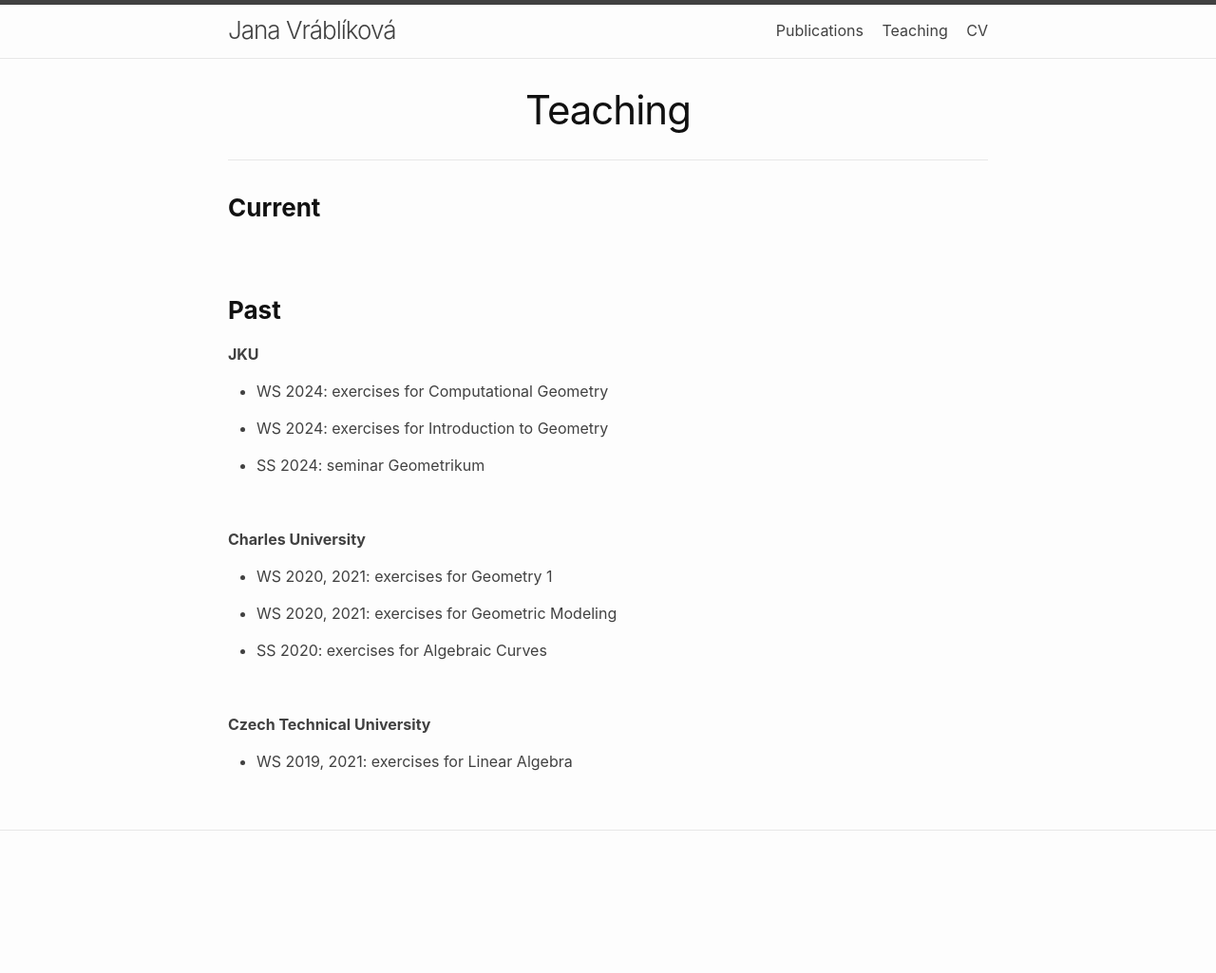
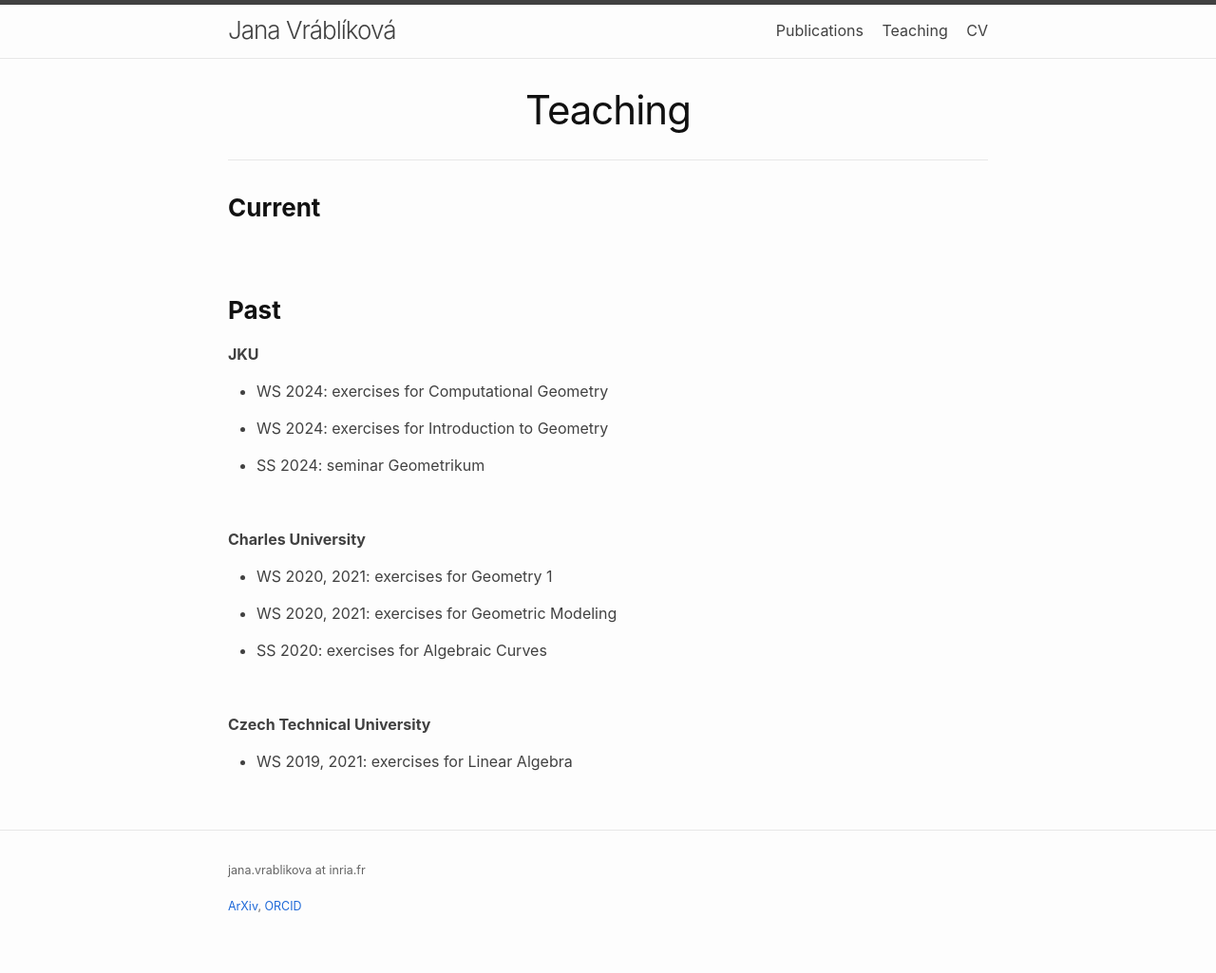
Before and after one commit to JanaVrablikova/janavrablikova.github.io, a Jekyll site: the page built from 02teaching.markdown, in a window 1280 px wide. Shown: the whole page at 95% size. Built offline with Jekyll 4.4.1, drawn with Linux system fonts in a browser that asks for light colours; nearby versions of some CDN libraries; before the commit the page ends 965 px from its top, so only the background shows below that.

Commit message:
Update footer.html

```diff
--- a/_includes/footer.html
+++ b/_includes/footer.html
@@ -7,26 +7,13 @@
 
     <div class="footer-col-wrapper">
       <div class="footer-col">
-      {%- if site.author %}
-        <ul class="contact-list">
-          {% if site.author.name -%}
-            <li class="p-name">{{ site.author.name | escape }}</li>
-          {% endif -%}
-          {% if site.author.email -%}
-            <li><a class="u-email" href="mailto:{{ site.author.email }}">{{ site.author.email }}</a></li>
-          {%- endif %}
-        </ul>
-      {%- endif %}
+      <p><small> jana.vrablikova at inria.fr</a></small></p>
+      <p><small> <a href="http://arxiv.org/a/vrablikova_j_1">ArXiv</a>, <a href="https://orcid.org/0000-0002-3008-9275">ORCID</a></small></p>
       </div>
       <div class="footer-col">
         <p>{{ site.description | escape }}</p>
       </div>
     </div>
-
-    <!--<div class="social-links">
-      {%- include social.html -%}
-    </div>-->
-
   </div>
 
 </footer>
```
